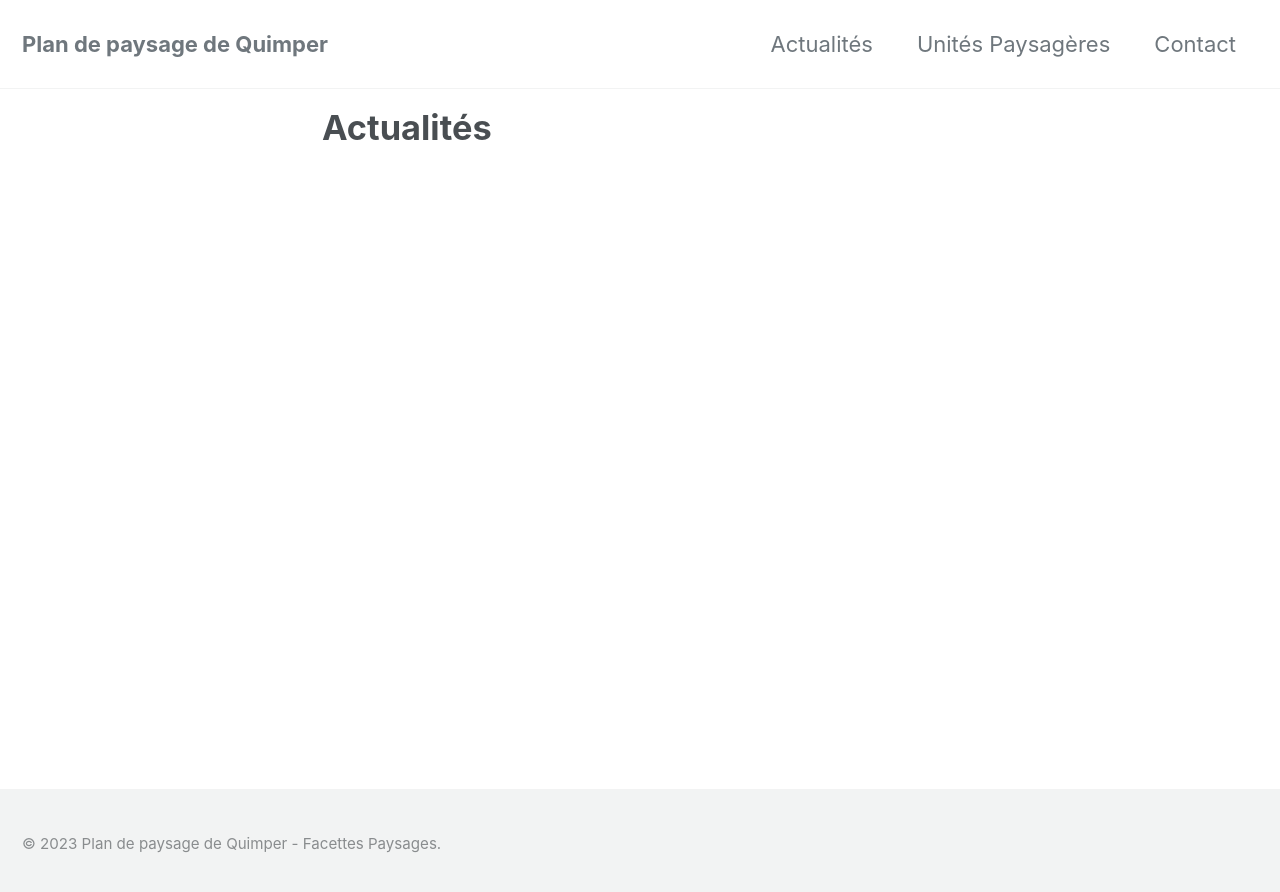
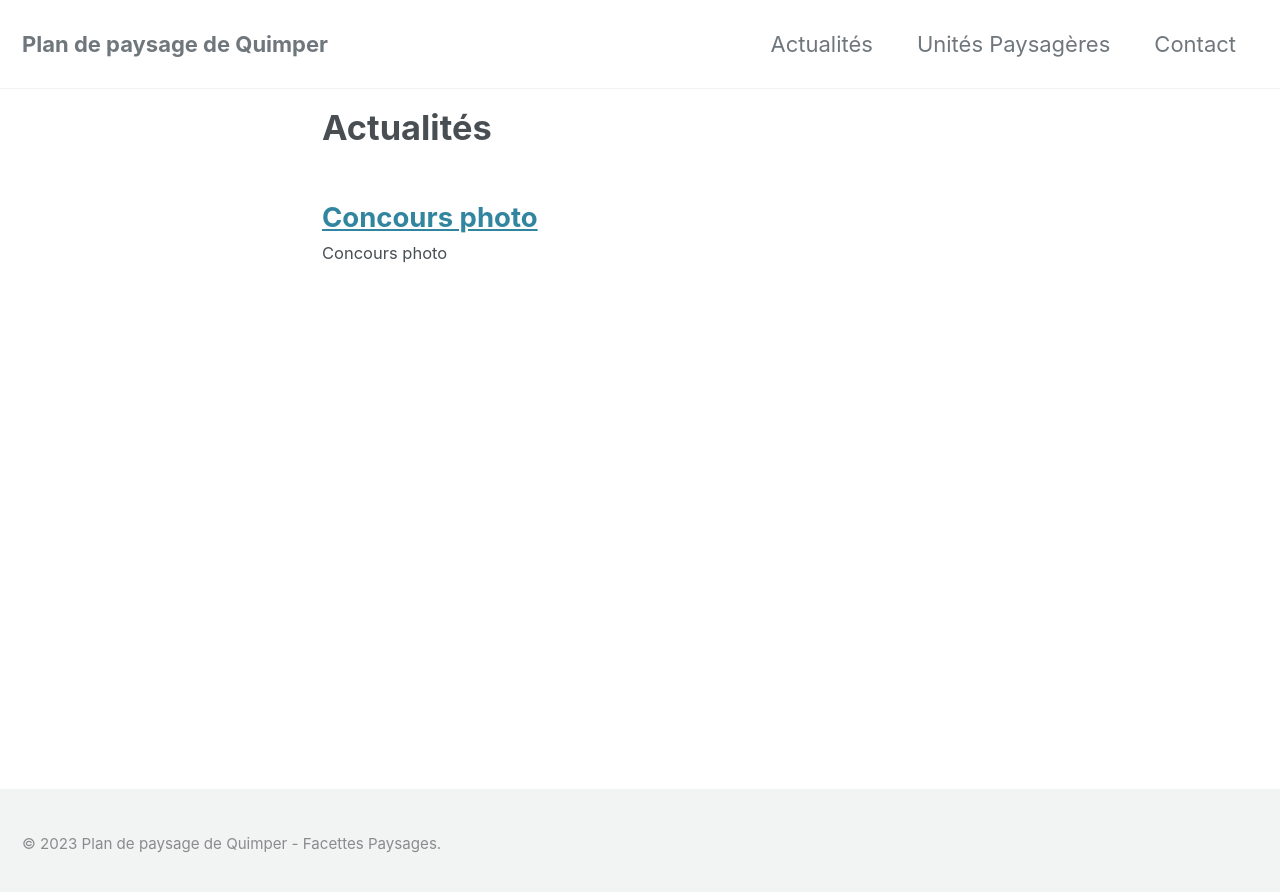
Before and after one commit to facettespaysages/plan-paysage-quimper, a Jekyll site: the page built from _pages/news.md, in a window 1280 px wide. Shown: the top 892 px of the page. Built offline with Jekyll 4.4.1, drawn with Linux system fonts in a browser that asks for light colours; cached includes are drawn as plain includes; nearby versions of some CDN libraries; part of the change alters nothing that is shown.

Commit message:
Create news

```diff
--- a/_config.yml
+++ b/_config.yml
@@ -250,6 +250,9 @@ collections:
   unites_paysageres:
     output: true
     permalink: /:collection/:path/
+  news:
+    output: true
+    permalink: /:collection/:path/
 
 # Defaults
 defaults:
```
